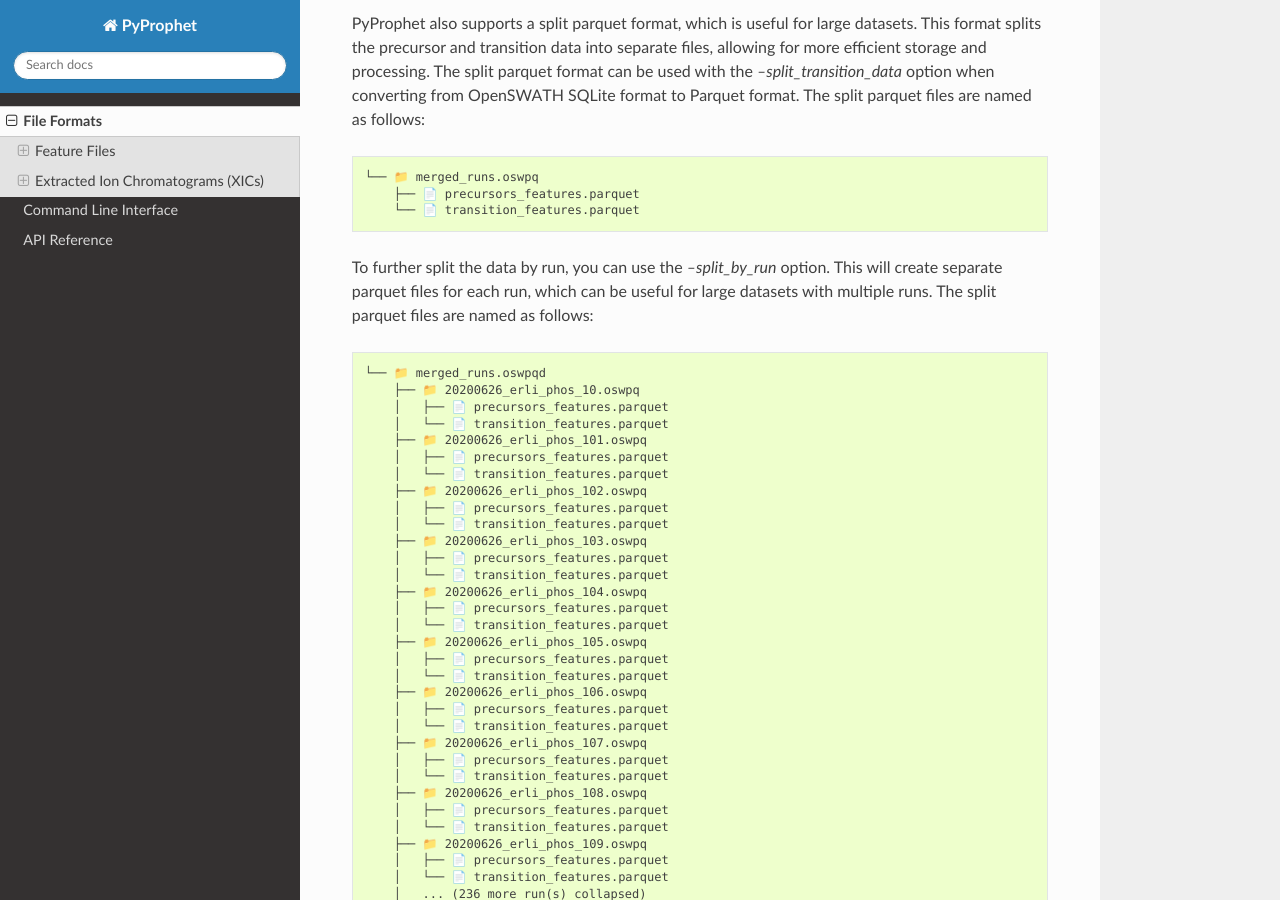
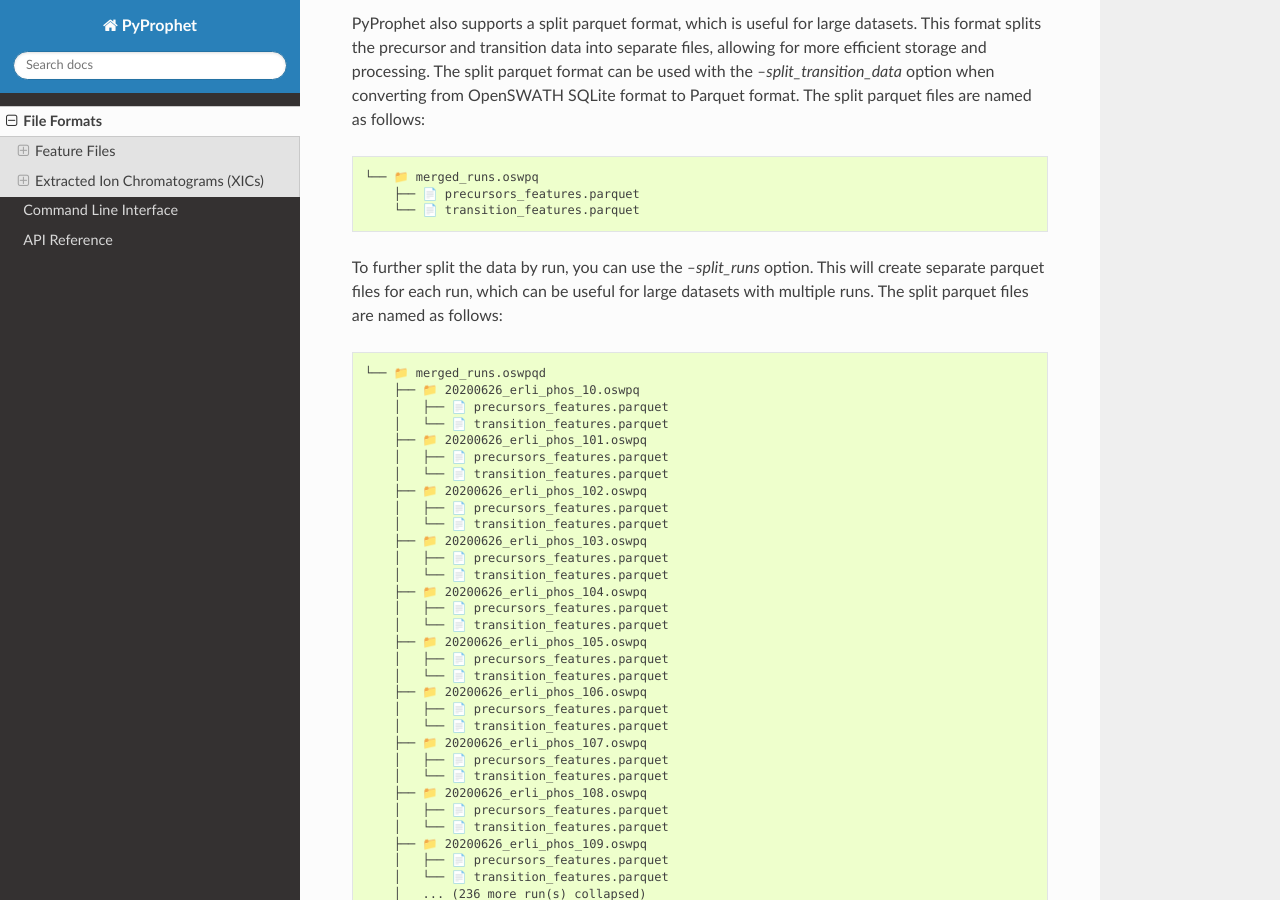
Before and after one commit to PyProphet/pyprophet, a Sphinx documentation site: the page built from docs/file_formats.rst, in a window 1280 px wide and 900 px high, scrolled down 1189 px. Built offline with Sphinx 7.4.7 and the Read the Docs theme 3.1.0, drawn with Linux system fonts in a browser that asks for light colours.

Commit message:
chore: update documentation to reflect change from --split_by_run to --split_runs option

```diff
--- a/docs/file_formats.rst
+++ b/docs/file_formats.rst
@@ -51,7 +51,7 @@ PyProphet also supports a split parquet format, which is useful for large datase
         └── 📄 transition_features.parquet
 
 
-To further split the data by run, you can use the `--split_by_run` option. This will create separate parquet files for each run, which can be useful for large datasets with multiple runs. The split parquet files are named as follows:
+To further split the data by run, you can use the `--split_runs` option. This will create separate parquet files for each run, which can be useful for large datasets with multiple runs. The split parquet files are named as follows:
 
 .. code-block:: text
 
```
